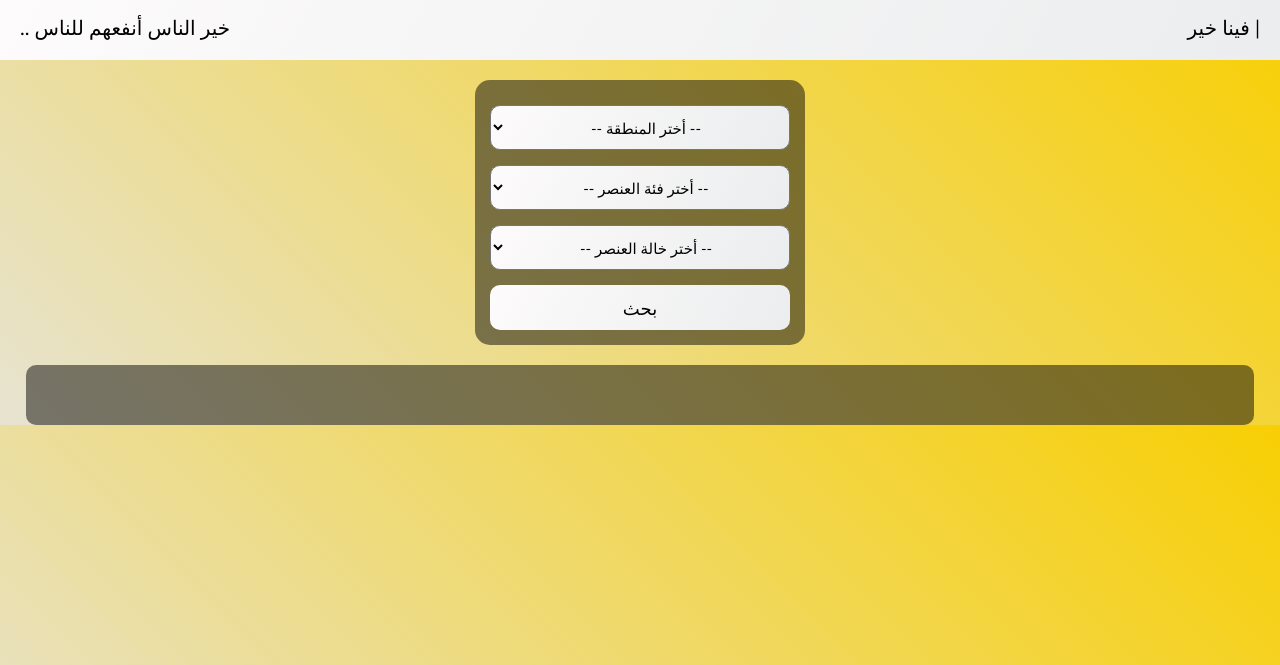
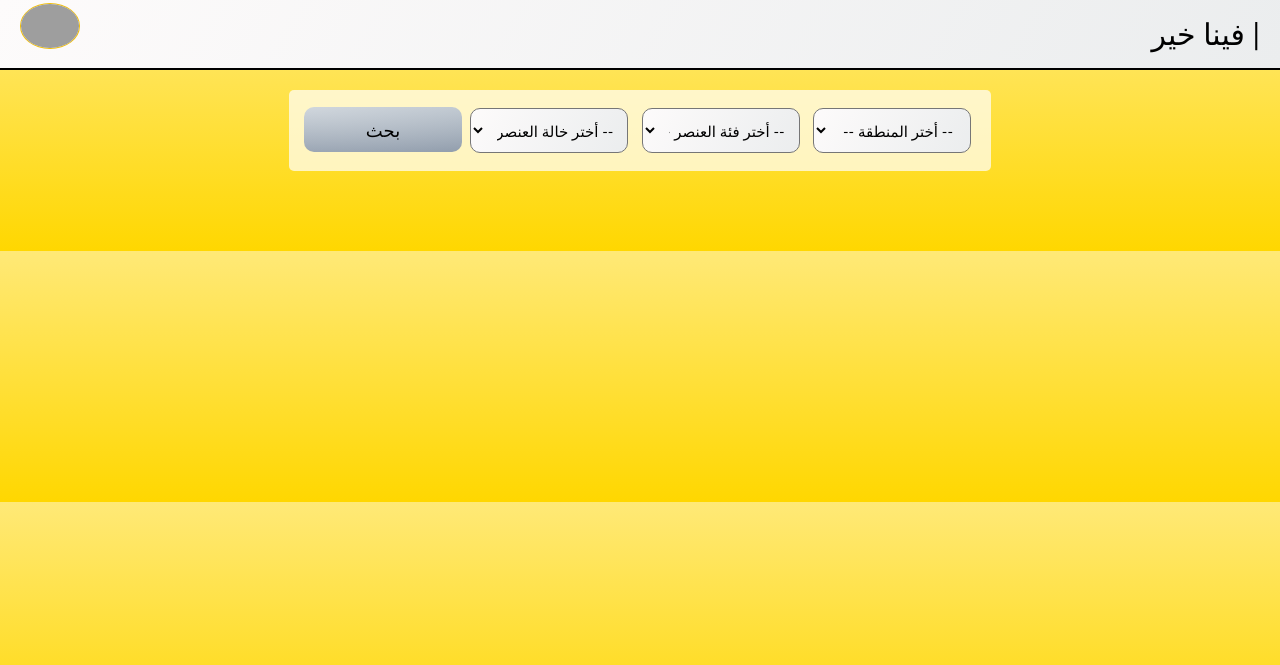
Before and after one commit to hus7sam/w, a PHP site: page /dispaly.php in a window 1280 px wide. Shown: the top 665 px of the page. Run offline with PHP 8.4, Linux system fonts and the light colour scheme; data that the repository does not hold is empty; grey boxes are pictures that could not be loaded.

Commit message:
done array

```diff
--- a/dispaly.php
+++ b/dispaly.php
@@ -1,4 +1,6 @@
 <?php
+
+
 
 ?>
 
@@ -16,7 +18,7 @@
 <body class="Display_Body">
 <div class="bar">
     <h2>| فينا خير  </h2>
-    <p>خير الناس أنفعهم للناس ..</p>
+    <img class="img_logo" src="logo.png">
 
 </div>
 <div class="DisplayHead">
@@ -60,6 +62,10 @@
         </form>
     </div>
 
+<!--    <div class="box_sreach"> خير الناس أنفعهم للناس ..</div>-->
+<!--    <div class="box_sreach"> خير الناس أنفعهم للناس ..</div>-->
+<!--    <div class="box_sreach"> خير الناس أنفعهم للناس ..</div>-->
+
 <!--    <div class="box_sreach">Using this method to fetch large result sets will result in a heavy demand on system and possibly ...-->
 <!--    </div>-->
 
@@ -88,7 +94,7 @@
       <table>
           <tr>
               <td><?php echo  $row['Number']; ?></td>
-              <td><?php echo  date("Y-m-d : g:i A",strtotime($row['Date'])); ?></td>
+              <td><?php echo  date("y-m-d : g:I",strtotime($row['Date'])); ?></td>
           </tr>
 
             <tr>
--- a/style.css
+++ b/style.css
@@ -8,6 +9,17 @@
     font-size: 13px;
 }
 
+.img_logo
+{
+    float:left;
+    width: 60px;
+    margin: 3px auto ;
+    display: inline-block;
+    text-indent: -9999px;
+    border-radius: 50%;
+    border:1px solid #f1bf0a;
+display: inline-block;
+}
 .error {color: #FF0000;}
 
 body
@@ -24,8 +37,10 @@ body
     background-color: #eeeded;
     background-image: linear-gradient(120deg, #fdfbfb 0%, #ebedee 100%);    width: 100%;
     margin: auto auto ;
-    padding: 0 20px;
-    height: 60px;
+    padding: 0px 20px ;
+    height: 70px;
+    border-bottom: 2px solid #000;
+    display: block;
 }
 
 .bar h2
@@ -34,7 +49,7 @@ body
     display: inline-block;
     margin: 15px auto;
     padding: 0 0 ;
-    font-size: 20px;
+    font-size: 30px;
     height: fit-content;
     width: fit-content;
 }
@@ -219,18 +224,14 @@ footer h3
 footer a
 {
     text-decoration: none;
-    color: white;
+    color: #ffffff;
 }
 
 /*  start  Display Page  */
-.Display_Body
-{
-    background-color: #FBDA61;
-    background-image: linear-gradient(45deg, #e7e3d1 0%, #f8cf04 100%);
+.Display_Body {
+    background-image: linear-gradient(to top, #FFD700 0%, #ffe977 100%);
 
 
-    margin: auto auto;
-    display: block;
 }
 
 .Display_Grid-container {
@@ -239,13 +240,13 @@ footer a
     height: fit-content;
     width: 96%;
     margin: auto auto;
-    grid-template-columns: 330px 330px 330px 330px ;
+    grid-template-columns: 23% 23% 23% 23% ;
     justify-content: center;
-    background-color: rgba(7, 7, 7, 0.5);
+    /*background-color: rgba(255, 255, 255, 0.7);*/
     /*background-image: linear-gradient(to top, #cfd9df 0%, #e2ebf0 100%);*/
-    padding: 30px 10px;
-    border-radius: 10px;
-    grid-gap: 25px ;
+    padding: 30px 5px;
+    border-radius: 7px;
+    grid-gap: 10px ;
 
 }
 
@@ -307,11 +324,6 @@ footer a
     padding: 5px 5px;
 }
 
-.grid-item:hover
-{
-    background: linear-gradient(-180deg, #BCC5CE 0%, #929EAD 98%), radial-gradient(at top left, rgba(255,255,255,0.30) 0%, rgba(0,0,0,0.30) 100%);
-    background-blend-mode: screen;    color: black;
-}
 
 .grid-item p{
     font-size: 11px ;
@@ -427,26 +439,27 @@ input[type=text].input_form_insert:hover {
 
 .box_sreach
 {
-    margin: 15px auto ;
-    padding: 10px 15px;
+    display: block;
+    margin: 15px auto 15px auto ;
+    padding: 3px 15px;
     width: fit-content;
     width: -moz-fit-content;
     height: fit-content;
     /*background-image: linear-gradient( 135deg, #ABDCFF 10%, #0396FF 100%);*/
-    background-color: rgba(7, 7, 7, 0.5);
+    background-color: rgba(255, 255, 255, 0.7);
     color: snow;
     font-family: calibri;
     text-align: center;
     font-size: 15px;
-    border-radius: 15px;
+    border-radius: 5px;
 }
 
 .list_sreach
 {
-    display: block;
-    width:300px;
+    display: inline-block;
+    width: 158px;
     height: 45px ;
-    margin: 15px auto;
+    margin: 15px 5px;
     padding: 5px 10px;
     border-radius: 10px;
     background-image: linear-gradient(120deg, #fdfbfb 0%, #ebedee 100%);
@@ -459,11 +472,12 @@ input[type=text].input_form_insert:hover {
     margin: 5px auto;
     padding: 5px 10px;
     height: 45px ;
-    width: 300px;
-    background-image: linear-gradient(120deg, #fdfbfb 0%, #ebedee 100%);
+    width: 158px;
+    background: linear-gradient(-180deg, #BCC5CE 0%, #929EAD 98%), radial-gradient(at top left, rgba(255,255,255,0.30) 0%, rgba(0,0,0,0.30) 100%);
+    background-blend-mode: screen;
     color: black;
     border-radius: 10px;
-    display: block;
+
     font-family: calibri;
     text-align: center;
     font-size: 18px;
@@ -592,10 +603,49 @@ input[type=text].input_form_insert:hover {
     }
 }
 
+@media (min-width: 992.98px) and (max-width: 1199px)
+{
+
+    .Display_Grid-container {
+        display: grid;
+        width: 98%;
+        grid-template-columns:  32% 32% 32%;
+        grid-gap: 15px ;
+
+    }}
 /*// Extra large devices (large desktops, 1200px and up)*/
 @media (min-width: 1200px)
 {
+    .Display_Grid-container {
+        display: grid;
+        width: 98%;
+        grid-template-columns:  23% 23% 23% 23%;
+        grid-gap: 20px ;
+        padding: 30px 0px;
 
+    }
+
+
+
+    .grid-item    td{
+        font-size: 15px;
+    }
+
+    .head h1
+    {
+        font-size: 60px;
+    }
+
+    .head h2
+    {
+        font-size: 25px;
+    }
+
+    .head a
+    {  /* start links  of header */
+
+        font-size: 31px;
+    }
 }
 
 .alert_success{
```
Also changed, not shown: other parts of style.css (+33 -28 lines), index.php (+39 -9 lines).
